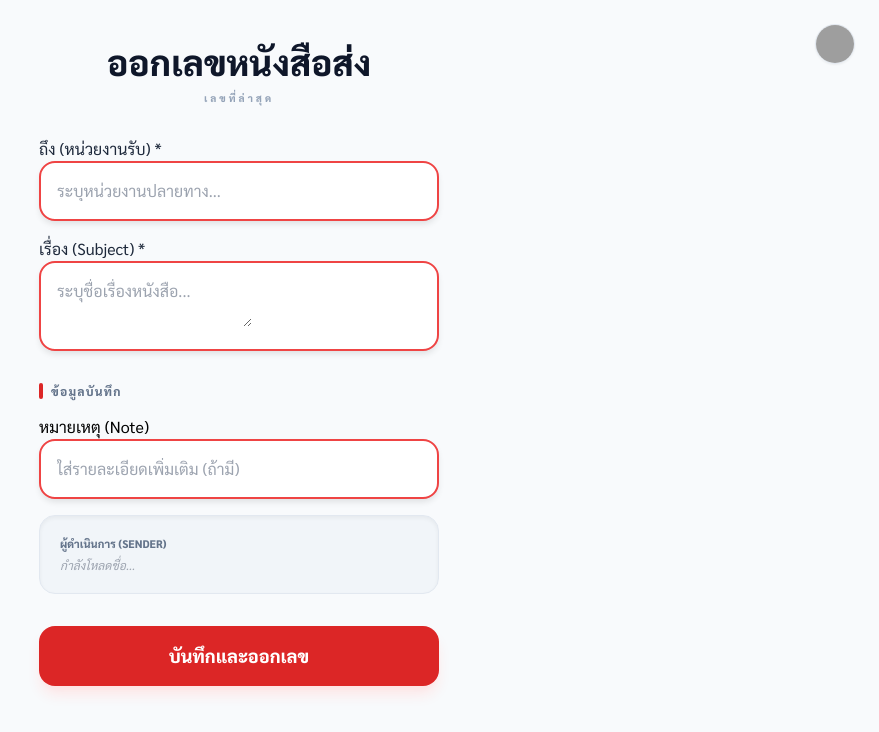
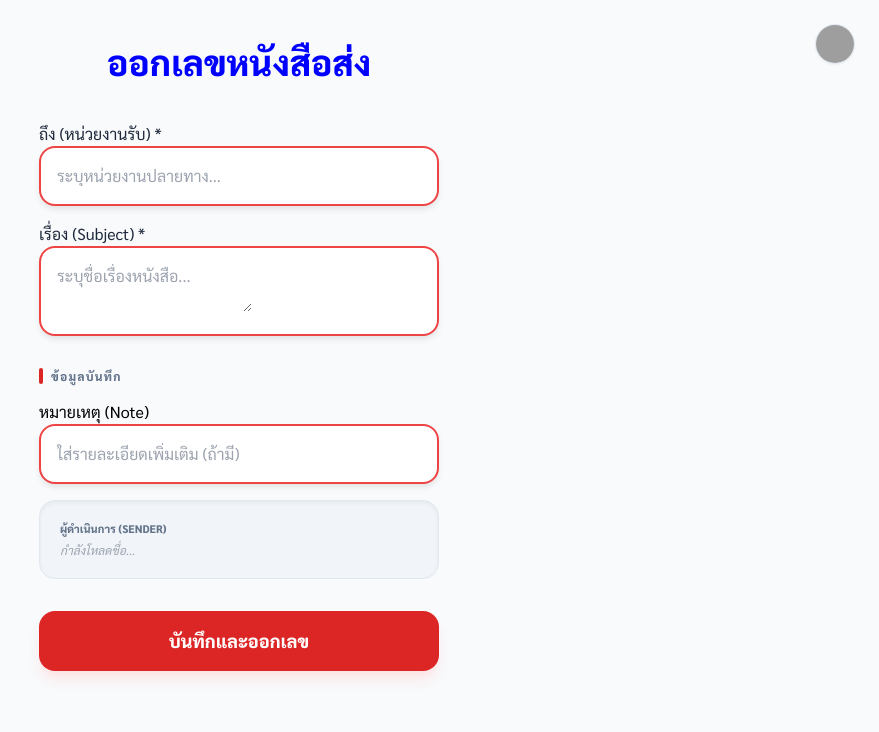
Before and after one commit to ITTeam2IDP6/Official-Correspondence-Numbering-System, a plain HTML site: page send-book.html in a window 1280 px wide. Shown: the whole page, without its empty margins (401-1280 px from the left). Drawn offline with nearby package versions, Linux system fonts and the light colour scheme; grey boxes are pictures that could not be loaded.

Commit message:
Update send-book.html

```diff
--- a/send-book.html
+++ b/send-book.html
@@ -16,7 +16,7 @@
         .header-main-title {
             font-size: 2.2rem; /* ขนาดใหญ่กว่าปกติ */
             font-weight: 800;   /* ตัวหนาพิเศษ */
-            color: #0f172a;    /* สีน้ำเงินเข้ม (Navy) */
+            color: #0000FF;    /* สีน้ำเงินเข้ม (Navy) */
             text-align: center;
             line-height: 1.2;
         }
@@ -37,7 +37,6 @@
         <div class="flex flex-col items-center">
             <h1 class="header-main-title">ออกเลขหนังสือส่ง</h1>
             <div class="mt-2 flex flex-col items-center">
-                <span class="text-slate-400 text-[10px] font-bold tracking-[0.3em] uppercase">เลขที่ล่าสุด</span>
             </div>
         </div>
         <div class="absolute top-6 right-6">
```
